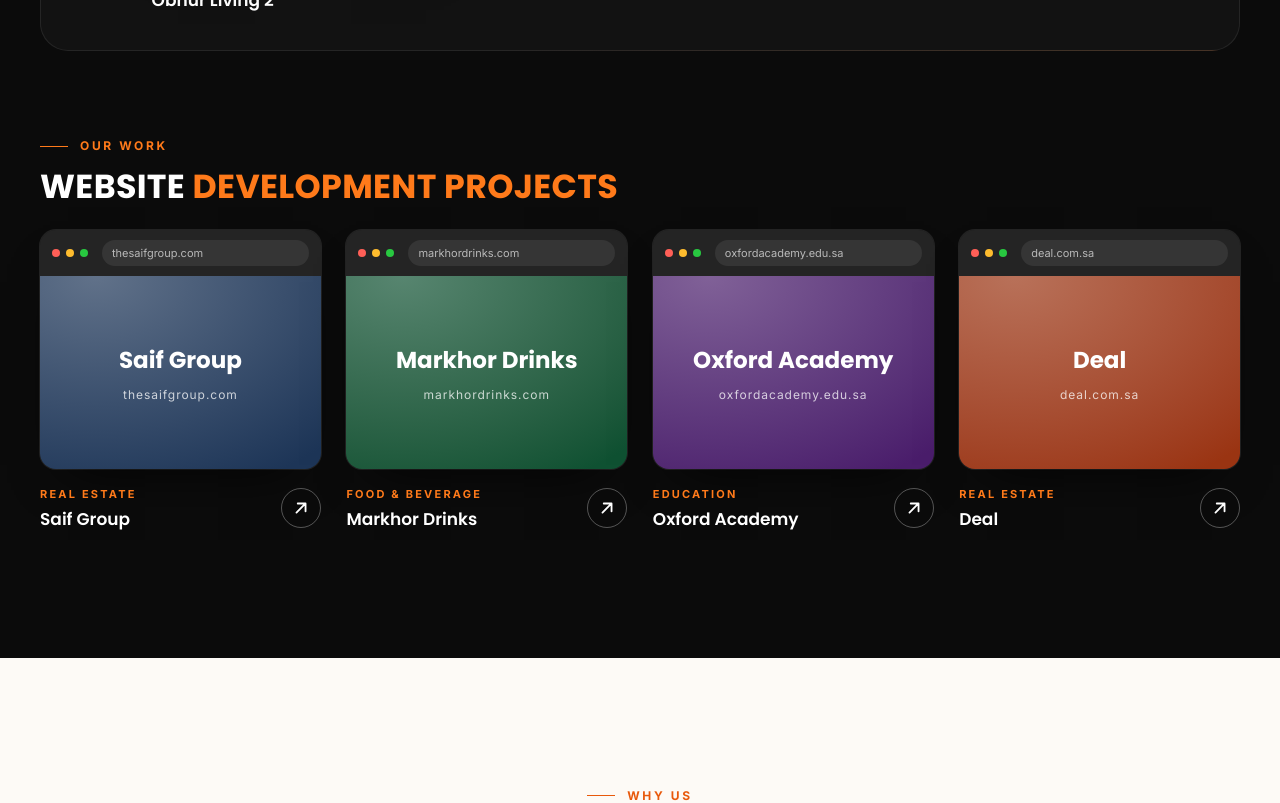
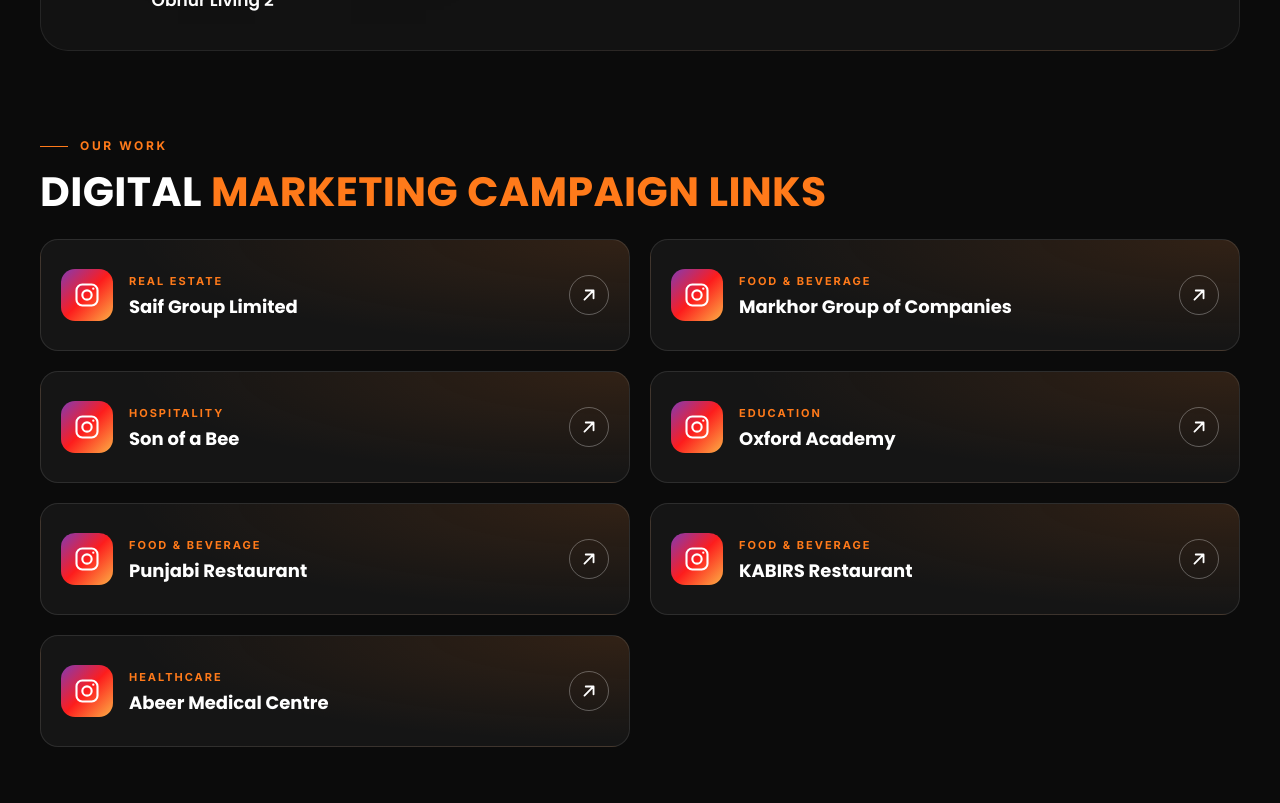
Before and after one commit to Gokul5001/b_creative_company-website, a React (Vite) app: page / in a window 1280 px wide. Shown: the part 7340-8143 px from the top of the page. Built offline with nearby package versions, Linux system fonts and the light colour scheme.

Commit message:
Add digital marketing campaign links and update styles

```diff
--- a/src/components/Work.css
+++ b/src/components/Work.css
@@ -94,6 +94,20 @@
 .gd__card:hover .gd__media { transform: translateY(-6px); box-shadow: 0 30px 56px -26px rgba(232, 89, 12, 0.55), 0 0 0 1px var(--gold-hi); }
 .gd__card:hover .gd__media img { scale: 1.04; }
 .gd__card:hover .wk__play { background: var(--gold); }
+
+/* digital marketing campaign links */
+.dm { margin-top: clamp(48px, 6vw, 80px); }
+.dm__grid { display: grid; grid-template-columns: repeat(2, minmax(0, 1fr)); gap: clamp(12px, 1.6vw, 20px); }
+.dm__card { display: grid; grid-template-columns: 52px 1fr 40px; align-items: center; gap: 16px; min-height: 112px; padding: 20px; border: 1px solid rgba(255, 255, 255, 0.1); border-radius: 18px; background: radial-gradient(140% 160% at 100% 0%, rgba(255, 122, 26, 0.12), transparent 60%), #151515; color: #fff; text-decoration: none; transition: transform .35s ease, border-color .35s ease, background .35s ease; }
+.dm__card:hover, .dm__card:focus-visible { transform: translateY(-5px); border-color: var(--gold-hi); background: radial-gradient(140% 160% at 100% 0%, rgba(255, 122, 26, 0.22), transparent 60%), #181818; }
+.dm__brand { display: grid; place-items: center; width: 52px; height: 52px; border-radius: 14px; background: linear-gradient(135deg, #833ab4, #fd1d1d, #fcb045); color: #fff; }
+.dm__info { display: grid; gap: 6px; min-width: 0; }
+.dm__info small { font-size: 11px; font-weight: 700; letter-spacing: 0.18em; text-transform: uppercase; color: var(--gold-hi); }
+.dm__info b { font-family: var(--font-display); font-size: 18px; line-height: 1.25; }
+.dm__go { display: grid; place-items: center; width: 40px; height: 40px; border: 1px solid rgba(255, 255, 255, 0.3); border-radius: 50%; transition: background .25s ease, border-color .25s ease, rotate .3s ease; }
+.dm__go svg { rotate: -45deg; }
+.dm__card:hover .dm__go { background: var(--gold); border-color: var(--gold); }
+@media (max-width: 700px) { .dm__grid { grid-template-columns: minmax(0, 1fr); } }
 /* lightbox slideshow (all images of a project) */
 .lightbox figure.is-gallery { width: min(92vw, 1000px); max-width: none; }
 .gal { position: relative; }
--- a/src/components/Work.jsx
+++ b/src/components/Work.jsx
@@ -1,6 +1,6 @@
 import { useCallback, useEffect, useMemo, useRef, useState } from 'react'
 import './Work.css'
-import { projects, designs, websites } from '../data/site'
+import { projects, designs, websites, digitalMarketing } from '../data/site'
 import { Reveal } from '../Reveal'
 import { useInView } from '../hooks'
 import { Close } from './Icons'
@@ -263,6 +263,36 @@ export default function Work() {
           </div>
         </Reveal>
 
+        <Reveal className="dm">
+          <p className="eyebrow">Our work</p>
+          <TypedHeading text="DIGITAL MARKETING CAMPAIGN LINKS" accent="MARKETING" />
+          <div className="dm__grid">
+            {digitalMarketing.map((campaign) => (
+              <a
+                key={campaign.id}
+                className="dm__card"
+                href={campaign.url}
+                target="_blank"
+                rel="noopener noreferrer"
+                aria-label={`View ${campaign.title} digital marketing campaign`}
+              >
+                <span className="dm__brand" aria-hidden="true">
+                  <svg width="28" height="28" viewBox="0 0 24 24" fill="none" stroke="currentColor" strokeWidth="1.8">
+                    <rect x="3" y="3" width="18" height="18" rx="5" />
+                    <circle cx="12" cy="12" r="4" />
+                    <circle cx="17.4" cy="6.6" r="1" fill="currentColor" stroke="none" />
+                  </svg>
+                </span>
+                <span className="dm__info">
+                  <small>{campaign.category}</small>
+                  <b>{campaign.title}</b>
+                </span>
+                <span className="dm__go" aria-hidden="true"><Arrow dir="right" /></span>
+              </a>
+            ))}
+          </div>
+        </Reveal>
+
         <Reveal className="web">
           <p className="eyebrow">Our work</p>
           <TypedHeading text="WEBSITE DEVELOPMENT PROJECTS" accent="DEVELOPMENT" />
--- a/src/data/site.js
+++ b/src/data/site.js
@@ -112,6 +112,51 @@ export const websites = [
   { id: 'deal', title: 'Deal', category: 'Real Estate', url: 'https://deal.com.sa/', image: 'web-deal', hue: '#9a3412' },
 ]
 
+export const digitalMarketing = [
+  {
+    id: 'saif-group',
+    title: 'Saif Group Limited',
+    category: 'Real Estate',
+    url: 'https://www.instagram.com/saifgroupofficial?utm_source=ig_web_button_share_sheet&igsi=ZDNlZDc0MzIxNw==',
+  },
+  {
+    id: 'markhor-group',
+    title: 'Markhor Group of Companies',
+    category: 'Food & Beverage',
+    url: 'https://www.instagram.com/markhordrinkspk?utm_source=ig_web_button_share_sheet&igsi=ZDNlZDc0MzIxNw==',
+  },
+  {
+    id: 'son-of-a-bee',
+    title: 'Son of a Bee',
+    category: 'Hospitality',
+    url: 'https://www.instagram.com/sonofabee.sa?igsh=bjVscTIyOGpmMDM=',
+  },
+  {
+    id: 'oxford-academy',
+    title: 'Oxford Academy',
+    category: 'Education',
+    url: 'https://www.instagram.com/oxfordmakah?igsh=MTN5N2xtNHZhb2g1cQ==',
+  },
+  {
+    id: 'punjabi-restaurant',
+    title: 'Punjabi Restaurant',
+    category: 'Food & Beverage',
+    url: 'https://www.instagram.com/punjabi.restaurant?igsh=MTQ2dGlrOXI1dnZhOA==',
+  },
+  {
+    id: 'kabirs-restaurant',
+    title: 'KABIRS Restaurant',
+    category: 'Food & Beverage',
+    url: 'https://www.instagram.com/kabirsrestaurantpeshawar?igsh=MTJhczE4N2JjNHEzNw==',
+  },
+  {
+    id: 'abeer-medical',
+    title: 'Abeer Medical Centre',
+    category: 'Healthcare',
+    url: 'https://www.instagram.com/abeerhc?igsh=MWM2M3J6eXh6ZTZrcQ==',
+  },
+]
+
 export const founder = {
   id: 'bilal',
   name: 'Muhammad Bilal',
```
